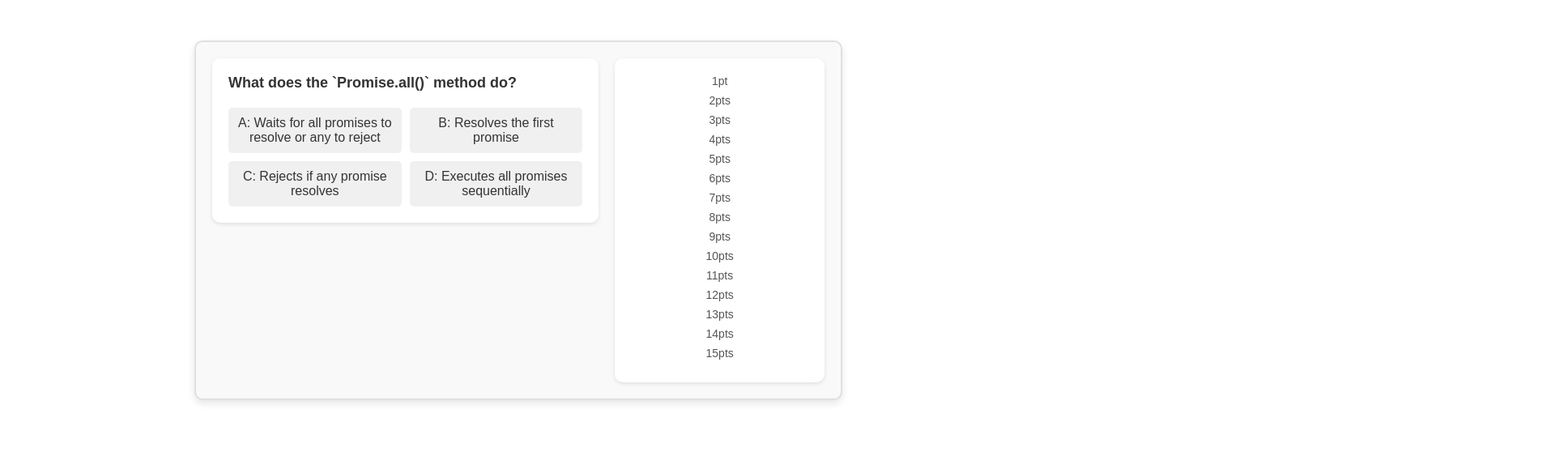
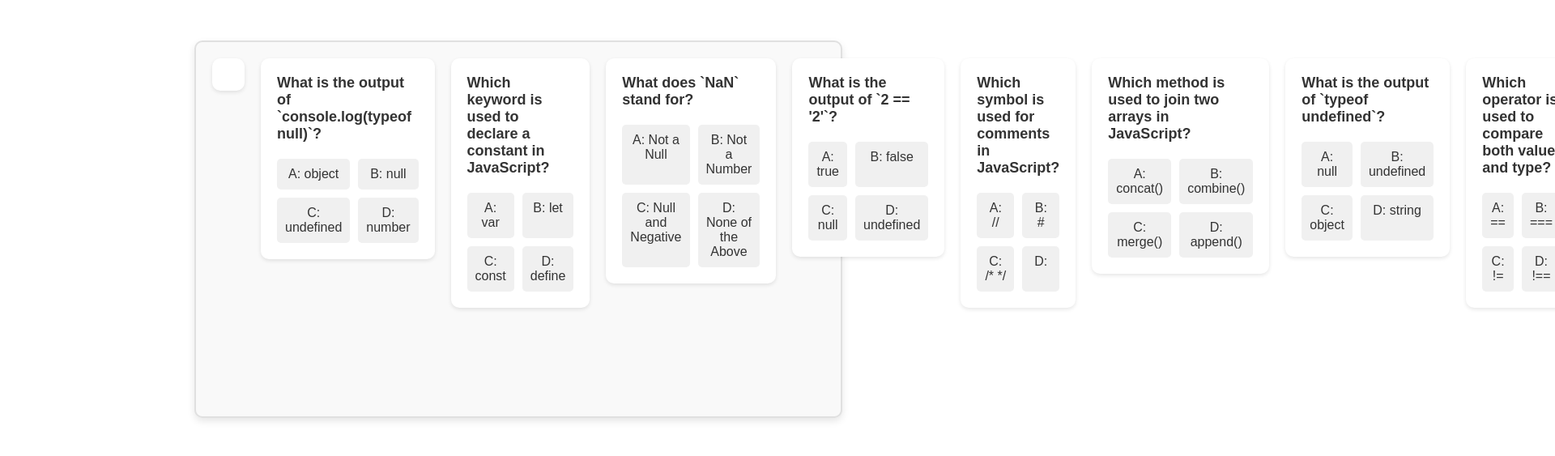
Before and after one commit to zhishopov/js-quiz-game, a website with bundled scripts: page index.html in a window 1280 px wide. Shown: the top 563 px of the page at 81% size, 1920 px wide, since content can reach past the window. Built offline with nearby package versions, Linux system fonts and the light colour scheme.

Commit message:
Displaying all questions

```diff
--- a/app.js
+++ b/app.js
@@ -1,17 +1,25 @@
 import questions from "./questions.js";
 
-const questionBox = document.getElementsByClassName("question-box")[0];
+const root = document.getElementsByClassName("container")[0];
 
+function generate() {
   for (let item of questions) {
     console.log(item);
+
+    const questionBox = document.createElement("div");
+    questionBox.className = "question-box";
 
     questionBox.innerHTML = `
         <h3 id="question">${item.question}</h3>
         <div class="answers">
-          <p>A: ${item.options[0]}</p>
-          <p>B: ${item.options[1]}</p>
-          <p>C: ${item.options[2]}</p>
-          <p>D: ${item.options[3]}</p>
+          <p class="answer">A: ${item.options[0]}</p>
+          <p class="answer">B: ${item.options[1]}</p>
+          <p class="answer">C: ${item.options[2]}</p>
+          <p class="answer">D: ${item.options[3]}</p>
         </div>
     `;
+    root.appendChild(questionBox);
   }
+}
+
+generate();
--- a/index.html
+++ b/index.html
@@ -10,8 +10,13 @@
   <body>
     <div class="container">
       <div class="question-box">
-        <h3 id="question">How do you declare a constant variable?</h3>
-        <div class="answers"></div>
+        <!-- <h3 id="question">How do you declare a constant variable?</h3>
+        <div class="answers">
+          <p class="answer">A: Option 1</p>
+          <p class="answer">B: Option 2</p>
+          <p class="answer">C: Option 3</p>
+          <p class="answer">D: Option 4</p> -->
+        </div>
       </div>
       <div class="points-box">
         <p>1pt</p>
```
Lines whose indentation alone changed are shown as unchanged.
